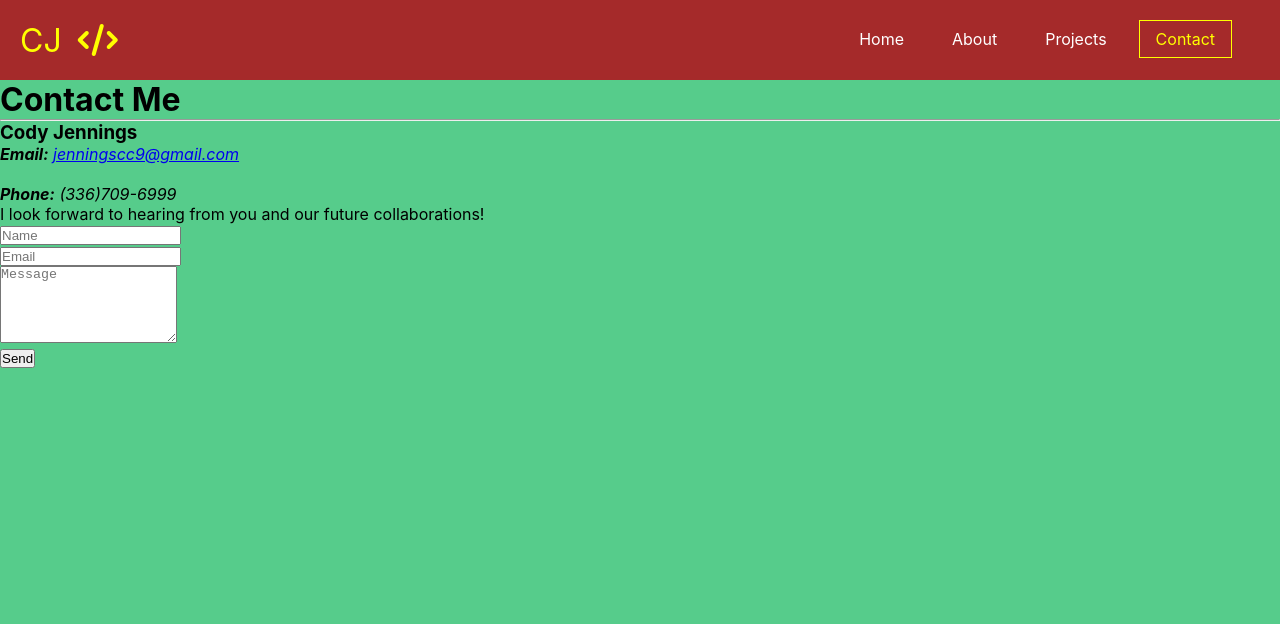
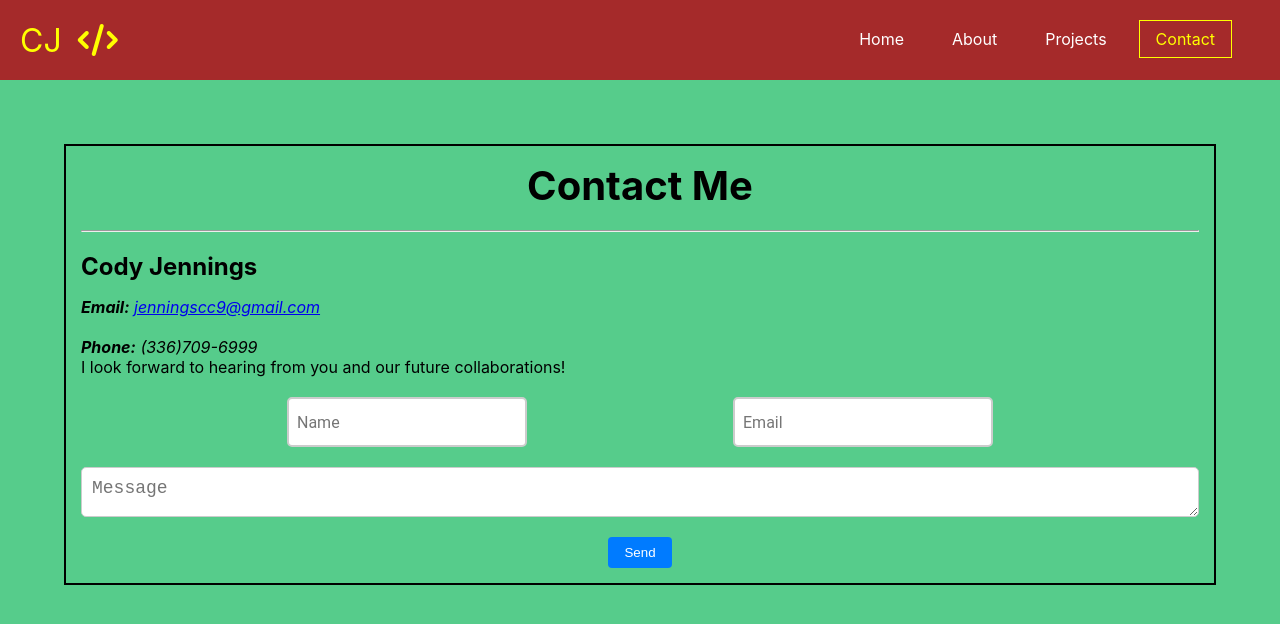
Before and after one commit to Cody-Jennings/Portfolio, a React (Create React App) app: page /contact in a window 1280 px wide. Shown: the top 624 px of the page. Built offline with nearby package versions, Linux system fonts and the light colour scheme.

Commit message:
contact form update

```diff
--- a/src/Pages/Contact/Contact.css
+++ b/src/Pages/Contact/Contact.css
@@ -0,0 +1,114 @@
+.my-custom-class {
+    max-width: 100%;
+    width: 90%;
+    padding: 15px;
+    margin: 5% auto;
+    border: 2px solid black;
+    box-sizing: border-box;
+  }
+
+.contain {
+    max-width: 800px;
+    margin: 0 auto;
+  }
+
+  h1 {
+    font-size: 2.5rem;
+    font-weight: bold;
+    text-align: center;
+  }
+
+  h3 {
+    font-size: 1.5rem;
+    font-weight: bold;
+    margin-bottom: 1rem;
+  }
+
+  form {
+    display: flex;
+    flex-wrap: wrap;
+    justify-content: space-between;
+  }
+
+  input {
+    width: calc(50% - 10px);
+    margin-right: 20px;
+
+  }
+
+  textarea {
+    width: 100%;
+
+
+  }
+
+  button {
+    background-color: #007bff;
+    border: none;
+    color: white;
+    padding: 0.5rem 1rem;
+    border-radius: 4px;
+    cursor: pointer;
+  }
+
+  button:hover {
+    background-color: #0069d9;
+  }
+
+  button:focus {
+    outline: none;
+  }
+
+
+  .form-name {
+    margin-right: 5%;
+  }
+
+  .form-name,
+  .form-email {
+    width: 100%;
+    height: 50px;
+    padding: 10px;
+    font-size: 18px;
+    border-radius: 5px;
+    border: 1px solid #ccc;
+    box-sizing: border-box;
+    margin-bottom: 20px;
+
+  }
+
+  /* .form-row {
+    display: flex;
+    flex-wrap: wrap;
+    justify-content: space-between;
+  }
+
+  .form-row > div {
+    flex-basis: calc(50% - 10px);
+  }
+
+  @media (max-width: 768px) {
+    .form-row > div {
+      flex-basis: 100%;
+    }
+  } */
+
+  .input-row .input-box {
+  font-family: 'Roboto', sans-serif;
+  font-size: 16px;
+  border: 2px solid #ccc;
+  border-radius: 5px;
+  padding: 8px;
+  width: 100%;
+
+}
+form > .row {
+    display: flex;
+    flex-wrap: wrap;
+    justify-content: space-evenly;
+    width: 100%
+  }
+
+/* .col {
+    width: 30%
+} */
--- a/src/Pages/Contact/Contact.js
+++ b/src/Pages/Contact/Contact.js
@@ -1,7 +1,126 @@
+// import React from "react";
+// import { Container, Row, Col } from "react-bootstrap";
+// import { useState } from "react";
+// import './Contact.css'
+// function Contact() {
+
+//   const [name, setName] = useState("");
+//   const [email, setEmail] = useState("");
+//   const [message, setMessage] = useState("");
+
+//   const handleSubmit = (e) => {
+//     e.preventDefault();
+//     const body = `Name: ${name}\nEmail: ${email}\nMessage: ${message}`;
+//     const mailToLink = `mailto:jenningscc9@gmail.com?subject=Contact Request&body=${encodeURIComponent(body)}`;
+//     window.location.href = mailToLink;
+//     setName('');
+//     setEmail('');
+//     setMessage('');
+
+//     alert(`Your message has been sent!\n\nName: ${name}\nEmail: ${email}\nMessage: ${message}`);
+
+//   }
+
+//   const contactConfig = {
+//     YOUR_EMAIL: 'jenningscc9@gmail.com',
+//     YOUR_FONE: '(336)709-6999',
+//     description:
+//       'I look forward to hearing from you and our future collaborations! ',
+//     YOUR_SERVICE_ID: 'service_id',
+//     YOUR_TEMPLATE_ID: 'template_id',
+//     YOUR_USER_ID: 'user_id',
+//   };
+
+
+//   return (
+
+//     <Container className="contain" >
+
+//       <Row>
+//         <Col>
+//           <h1>Contact Me</h1>
+//           <hr/>
+//         </Col>
+//       </Row>
+//       <Row>
+//         <Col>
+//           <h3>Cody Jennings</h3>
+//           <address>
+//             <strong>Email:</strong>{" "}
+//             <a href={`mailto:${contactConfig.YOUR_EMAIL}`}>
+//               {contactConfig.YOUR_EMAIL}
+//             </a>
+//             <br />
+//             <br />
+//             {contactConfig.hasOwnProperty("YOUR_FONE") ? (
+//               <p>
+//                 <strong>Phone:</strong> {contactConfig.YOUR_FONE}
+//               </p>
+//             ) : (
+//               ""
+//             )}
+//           </address>
+//           <p>{contactConfig.description}</p>
+//         </Col>
+//         <Col>
+//           <form onSubmit={handleSubmit}>
+//             <Row>
+//               <Col>
+//                 <input
+//                   id="name"
+//                   name="name"
+//                   placeholder="Name"
+//                   type="text"
+//                   value={name}
+//                   onChange={e => setName(e.target.value)}
+//                   required
+//                 />
+//               </Col>
+//               <Col>
+//                 <input
+//                   id="email"
+//                   name="email"
+//                   placeholder="Email"
+//                   type="email"
+//                   value={email}
+//                   onChange={e => setEmail(e.target.value)}
+//                   required
+//                 />
+//               </Col>
+//             </Row>
+//             <textarea
+//               id="message"
+//               name="message"
+//               placeholder="Message"
+//               rows="5"
+//               value={message}
+//               onChange={e => setMessage(e.target.value)}
+//               required
+//             ></textarea>
+//             <br />
+//             <Row>
+//               <Col>
+//                 <button type="submit">
+//                   Send
+//                 </button>
+//               </Col>
+//             </Row>
+//           </form>
+//         </Col>
+//       </Row>
+//     </Container>
+
+
+//   );
+// }
+
+// export default Contact
+
 import React from "react";
 import { Container, Row, Col } from "react-bootstrap";
 import { useState } from "react";
 import './Contact.css'
+
 function Contact() {
 
   const [name, setName] = useState("");
@@ -34,20 +153,19 @@ function Contact() {
 
   return (
 
-    <Container className="contain animate__animated animate__lightSpeedInLeft " >
-
-      <Row className="mb-5 mt-3">
-        <Col lg="8">
-          <h1 className="display-4 mb-4">Contact Me</h1>
-          <hr className="t_border my-4 ml-0 text-left" />
+    <Container fluid className="my-custom-class" >
+      <Row className="text-center">
+        <Col>
+          <h1 className="display-4">Contact Me</h1><br></br>
+          <hr/><br></br>
         </Col>
       </Row>
-      <Row className="sec_sp">
-        <Col lg="5" className="mb-5">
-          <h3 className="color_sec py-4">Cody Jennings</h3>
-          <address>
+      <Row className="justify-content-md-center">
+        <Col>
+          <h3 className="text-center mb-3">Cody Jennings</h3>
+          <address className="mb-3">
             <strong>Email:</strong>{" "}
-            <a href={`mailto:${contactConfig.YOUR_EMAIL}`}>
+            <a href={`mailto:${contactConfig.YOUR_EMAIL}`} className="text-decoration-none">
               {contactConfig.YOUR_EMAIL}
             </a>
             <br />
@@ -61,13 +179,12 @@ function Contact() {
             )}
           </address>
           <p>{contactConfig.description}</p>
-        </Col>
-        <Col lg="7" className="d-flex align-items-center">
-          <form onSubmit={handleSubmit} className="contact__form w-100">
-            <Row>
-              <Col lg="6" className="form-group">
+        </Col><br></br>
+        <Col md="6">
+          <form onSubmit={handleSubmit}>
+            <Row className='input-row'>
+              <Col>
                 <input
-                  className="form-control"
                   id="name"
                   name="name"
                   placeholder="Name"
@@ -75,11 +192,11 @@ function Contact() {
                   value={name}
                   onChange={e => setName(e.target.value)}
                   required
+                  className="form-name input-box"
                 />
               </Col>
-              <Col lg="6" className="form-group">
+              <Col>
                 <input
-                  className="form-control rounded-0"
                   id="email"
                   name="email"
                   placeholder="Email"
@@ -87,11 +204,11 @@ function Contact() {
                   value={email}
                   onChange={e => setEmail(e.target.value)}
                   required
+                  className="form-email input-box"
                 />
               </Col>
             </Row>
             <textarea
-              className="form-control rounded-0"
               id="message"
               name="message"
               placeholder="Message"
@@ -99,11 +216,11 @@ function Contact() {
               value={message}
               onChange={e => setMessage(e.target.value)}
               required
+              className="form-email input-box"
             ></textarea>
-            <br />
             <Row>
-              <Col lg="12" className="form-group">
-                <button className="btn ac_btn" type="submit">
+              <Col className="d-flex justify-content-center">
+                <button type="submit" className="btn btn-primary">
                   Send
                 </button>
               </Col>
@@ -112,9 +229,7 @@ function Contact() {
         </Col>
       </Row>
     </Container>
-
-
   );
 }
 
-export default Contact
+export default Contact;
```
